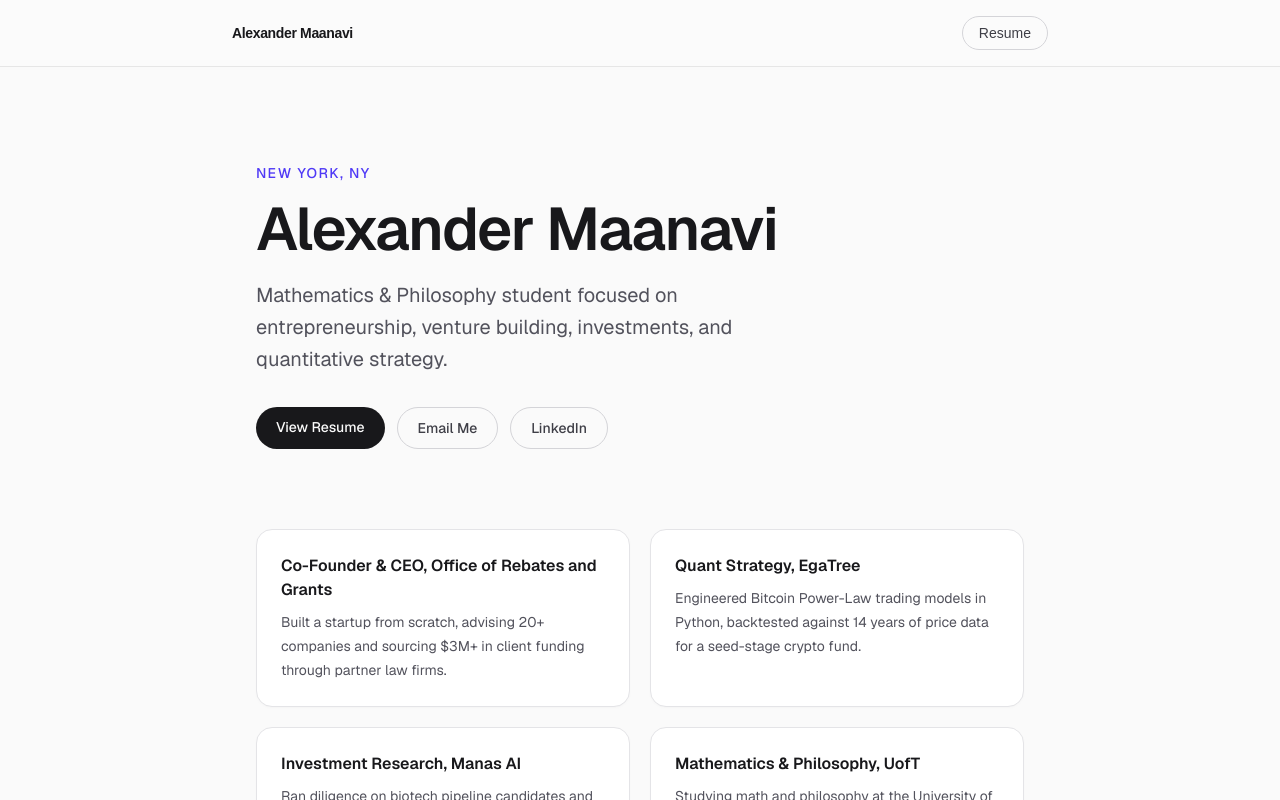
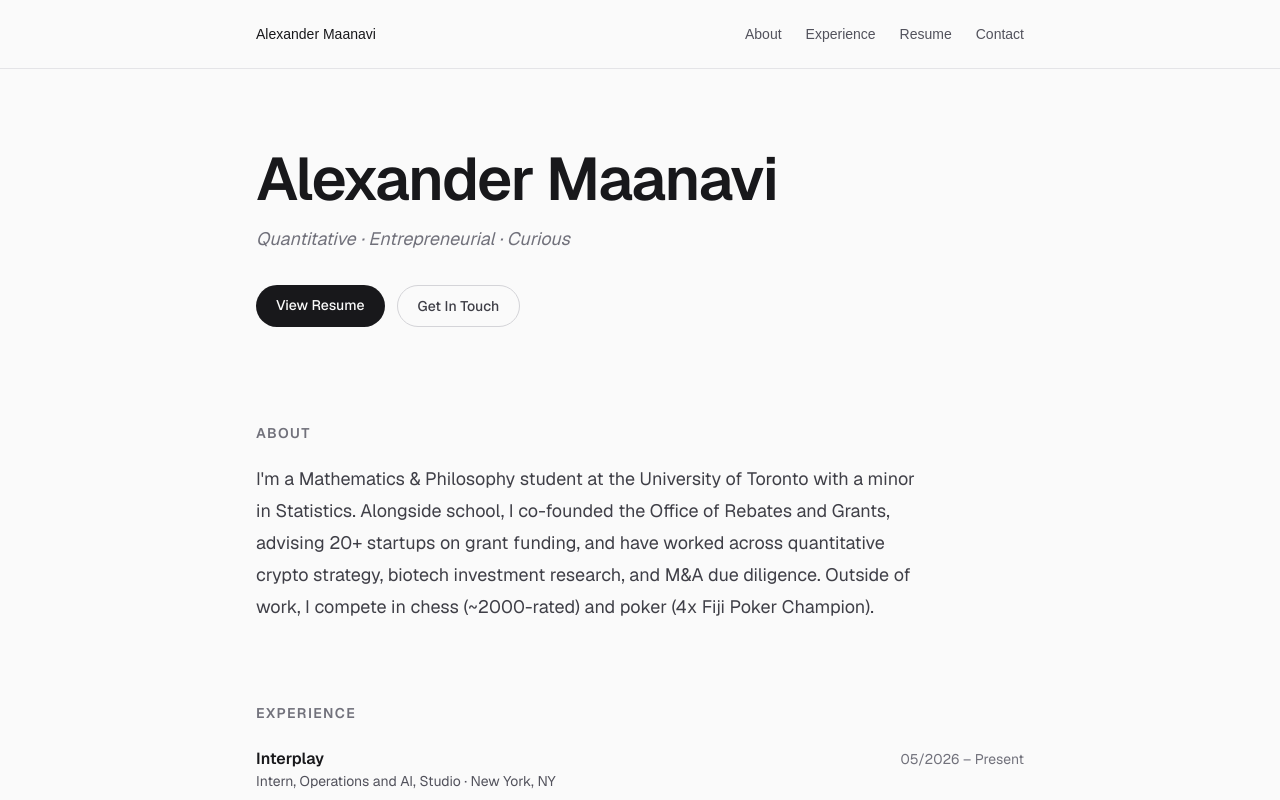
Before and after one commit to amaanavi/AFMwebsite, a Next.js app: page / in a window 1280 px wide. Shown: the top 800 px of the page. Built offline with nearby package versions, Linux system fonts and the light colour scheme.

Commit message:
Restyle home page layout to match ogompels.com structure

```diff
--- a/src/app/page.tsx
+++ b/src/app/page.tsx
@@ -1,23 +1,16 @@
 import Link from "next/link";
-import { highlights, profile } from "@/data/resume";
+import { experience, profile } from "@/data/resume";
 
 export default function Home() {
   return (
-    <div className="relative flex flex-1 justify-center overflow-hidden bg-zinc-50 px-6 font-sans sm:px-10">
-      <div
-        aria-hidden
-        className="pointer-events-none absolute inset-x-0 top-0 -z-10 h-[32rem] bg-[radial-gradient(ellipse_at_top,_rgba(79,70,229,0.14),_transparent_65%)]"
-      />
-
-      <main className="flex w-full max-w-3xl flex-col py-24">
-        <p className="text-sm font-medium uppercase tracking-widest text-indigo-600">
-          {profile.location}
-        </p>
-        <h1 className="mt-4 text-5xl font-semibold tracking-tight text-zinc-900 sm:text-6xl">
+    <div className="flex flex-1 justify-center bg-zinc-50 px-6 font-sans sm:px-0">
+      <main className="w-full max-w-3xl py-20">
+        <section className="mb-24">
+          <h1 className="text-5xl font-semibold tracking-tight text-zinc-900 sm:text-6xl">
             {profile.name}
           </h1>
-        <p className="mt-5 max-w-xl text-xl leading-8 text-zinc-600">
-          {profile.tagline}
+          <p className="mt-4 text-lg italic text-zinc-500">
+            {profile.traits.join(" · ")}
           </p>
 
           <div className="mt-8 flex flex-wrap gap-3">
@@ -31,36 +24,49 @@ export default function Home() {
               href={`mailto:${profile.email}`}
               className="rounded-full border border-zinc-300 px-5 py-2.5 text-sm font-medium text-zinc-700 transition-colors hover:border-zinc-900 hover:text-zinc-900"
             >
-            Email Me
-          </a>
-          <a
-            href={profile.linkedin}
-            target="_blank"
-            rel="noopener noreferrer"
-            className="rounded-full border border-zinc-300 px-5 py-2.5 text-sm font-medium text-zinc-700 transition-colors hover:border-zinc-900 hover:text-zinc-900"
-          >
-            LinkedIn
+              Get In Touch
             </a>
           </div>
+        </section>
 
-        <div className="mt-20 grid gap-5 sm:grid-cols-2">
-          {highlights.map((item) => (
-            <div
-              key={item.title}
-              className="rounded-2xl border border-zinc-200 bg-white p-6 shadow-sm shadow-zinc-900/[0.02]"
-            >
-              <h2 className="text-base font-semibold text-zinc-900">
-                {item.title}
+        <section id="about" className="mb-20 scroll-mt-24">
+          <h2 className="text-sm font-semibold uppercase tracking-widest text-zinc-500">
+            About
           </h2>
-              <p className="mt-2 text-sm leading-6 text-zinc-600">
-                {item.description}
+          <p className="mt-5 max-w-2xl text-lg leading-8 text-zinc-700">
+            {profile.about}
+          </p>
+        </section>
+
+        <section id="experience" className="mb-20 scroll-mt-24">
+          <h2 className="text-sm font-semibold uppercase tracking-widest text-zinc-500">
+            Experience
+          </h2>
+          <div className="mt-6 flex flex-col gap-8">
+            {experience.map((job) => (
+              <div key={`${job.org}-${job.period}`}>
+                <div className="flex flex-wrap items-baseline justify-between gap-x-4 gap-y-1">
+                  <h3 className="text-base font-semibold text-zinc-900">
+                    {job.org}
+                  </h3>
+                  <span className="text-sm text-zinc-500">{job.period}</span>
+                </div>
+                <p className="text-sm text-zinc-600">
+                  {job.role} · {job.location}
                 </p>
               </div>
             ))}
           </div>
+          <Link
+            href="/resume"
+            className="mt-6 inline-block text-sm font-medium text-zinc-900 underline underline-offset-4"
+          >
+            View full resume
+          </Link>
+        </section>
 
-        <footer className="mt-24 border-t border-zinc-200 pt-6 text-sm text-zinc-400">
-          © {new Date().getFullYear()} {profile.name}
+        <footer className="border-t border-zinc-200 pt-6 text-sm text-zinc-400">
+          Built with Next.js & Tailwind CSS
         </footer>
       </main>
     </div>
--- a/src/components/NavBar.tsx
+++ b/src/components/NavBar.tsx
@@ -2,32 +2,35 @@
 
 import Link from "next/link";
 import { usePathname } from "next/navigation";
+import { profile } from "@/data/resume";
 
-const links = [{ href: "/resume", label: "Resume" }];
+const links = [
+  { href: "/#about", label: "About" },
+  { href: "/#experience", label: "Experience" },
+  { href: "/resume", label: "Resume" },
+  { href: `mailto:${profile.email}`, label: "Contact" },
+];
 
 export default function NavBar() {
   const pathname = usePathname();
 
   return (
-    <header className="sticky top-0 z-50 border-b border-zinc-800/10 bg-zinc-50/80 backdrop-blur">
-      <nav className="mx-auto flex max-w-4xl items-center justify-between px-6 py-4 sm:px-10">
-        <Link
-          href="/"
-          className="text-sm font-semibold tracking-tight text-zinc-900"
-        >
-          Alexander Maanavi
+    <header className="border-b border-zinc-200 bg-zinc-50">
+      <nav className="mx-auto flex max-w-3xl items-center justify-between px-6 py-6 sm:px-0">
+        <Link href="/" className="text-sm font-medium text-zinc-900">
+          {profile.name}
         </Link>
-        <div className="flex items-center gap-3">
+        <div className="flex items-center gap-6 text-sm text-zinc-600">
           {links.map((link) => {
             const active = pathname === link.href;
             return (
               <Link
-                key={link.href}
+                key={link.label}
                 href={link.href}
                 className={
                   active
-                    ? "rounded-full bg-zinc-900 px-4 py-1.5 text-sm font-medium text-zinc-50"
-                    : "rounded-full border border-zinc-300 px-4 py-1.5 text-sm font-medium text-zinc-700 transition-colors hover:border-zinc-900 hover:text-zinc-900"
+                    ? "text-zinc-900 underline underline-offset-4"
+                    : "transition-colors hover:text-zinc-900"
                 }
               >
                 {link.label}
--- a/src/data/resume.ts
+++ b/src/data/resume.ts
@@ -1,30 +1,10 @@
-export const highlights = [
-  {
-    title: "Co-Founder & CEO, Office of Rebates and Grants",
-    description:
-      "Built a startup from scratch, advising 20+ companies and sourcing $3M+ in client funding through partner law firms.",
-  },
-  {
-    title: "Quant Strategy, EgaTree",
-    description:
-      "Engineered Bitcoin Power-Law trading models in Python, backtested against 14 years of price data for a seed-stage crypto fund.",
-  },
-  {
-    title: "Investment Research, Manas AI",
-    description:
-      "Ran diligence on biotech pipeline candidates and briefed the C-suite weekly on capital deployment.",
-  },
-  {
-    title: "Mathematics & Philosophy, UofT",
-    description:
-      "Studying math and philosophy at the University of Toronto, with a minor in statistics — when not competing in chess or poker.",
-  },
-];
-
 export const profile = {
   name: "Alexander Maanavi",
+  traits: ["Quantitative", "Entrepreneurial", "Curious"],
   tagline:
     "Mathematics & Philosophy student focused on entrepreneurship, venture building, investments, and quantitative strategy.",
+  about:
+    "I'm a Mathematics & Philosophy student at the University of Toronto with a minor in Statistics. Alongside school, I co-founded the Office of Rebates and Grants, advising 20+ startups on grant funding, and have worked across quantitative crypto strategy, biotech investment research, and M&A due diligence. Outside of work, I compete in chess (~2000-rated) and poker (4x Fiji Poker Champion).",
   location: "New York, NY",
   email: "amaanavi84@gmail.com",
   linkedin: "https://www.linkedin.com/in/alexander-maanavi",
```
Lines whose indentation alone changed are shown as unchanged.
